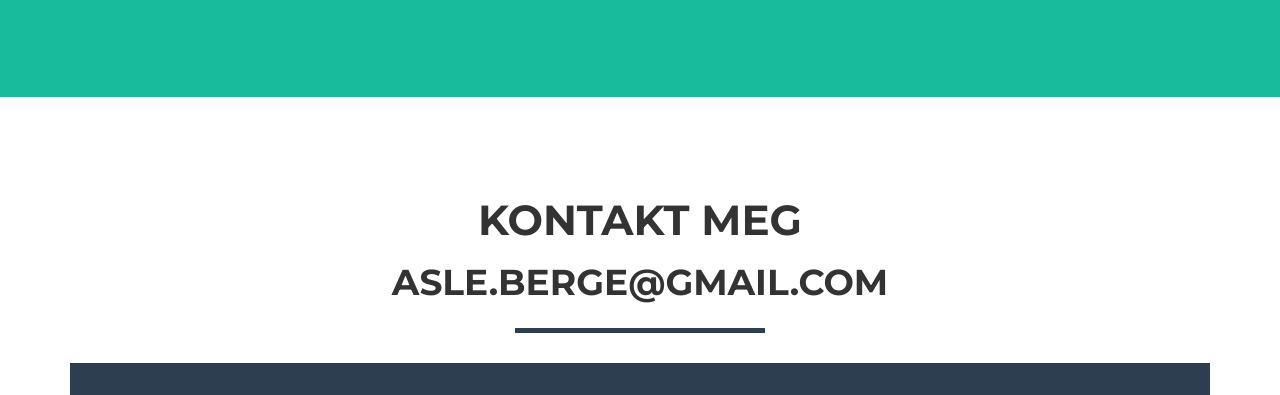
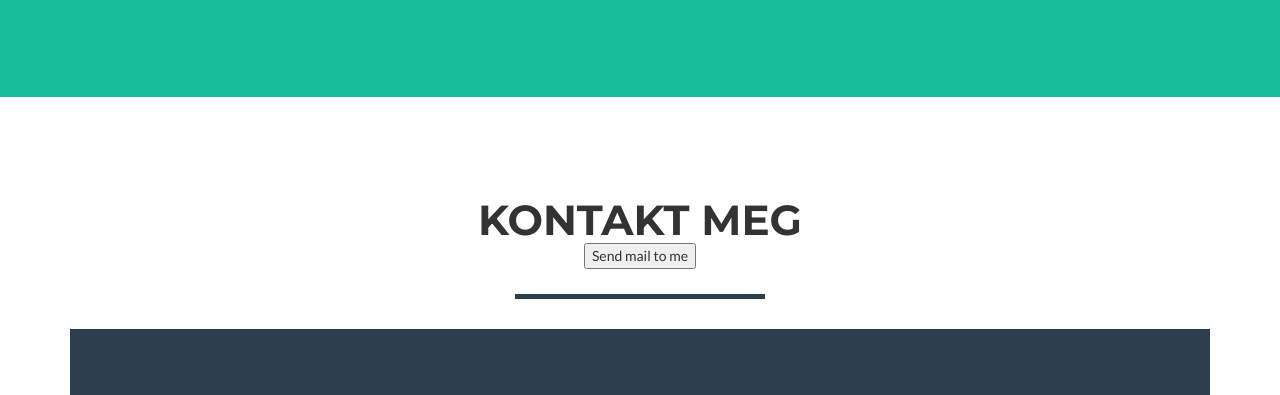
Before and after one commit to asleboon/JS-Memory-Game, a website: page index.html in a window 1280 px wide. Shown: the part 1732-2127 px from the top of the page. Drawn offline with nearby package versions, Linux system fonts and the light colour scheme.

Commit message:
La til knapp som lar deg sende mail i index.html

```diff
--- a/index.html
+++ b/index.html
@@ -157,7 +157,7 @@
             <div class="row">
                 <div class="col-lg-12 text-center">
                     <h2>Kontakt Meg</h2>
-                    <h1>asle.berge@gmail.com</h1>
+                    <button id="email-button" onclick="location.href='mailto:asle.berge@gmail.com;'" type="mail-button">Send mail to me</button>
                     <hr class="star-primary">
                 </div>
             </div>
```
